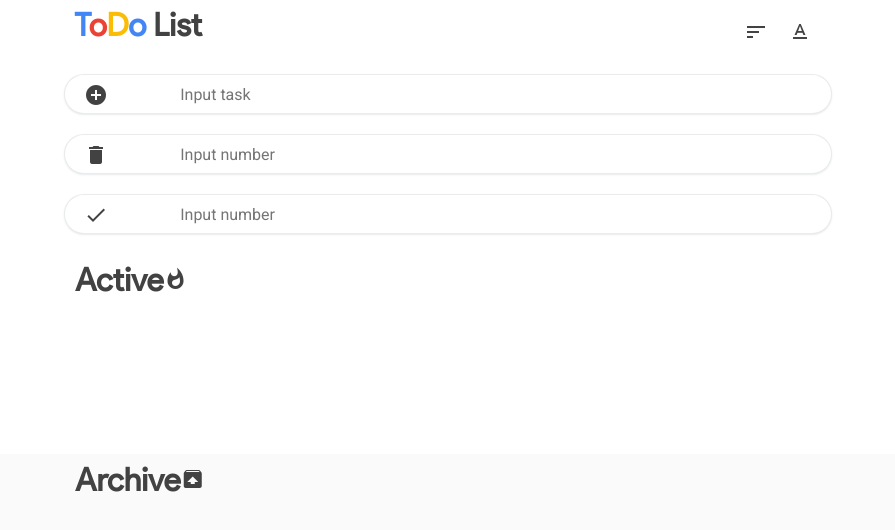
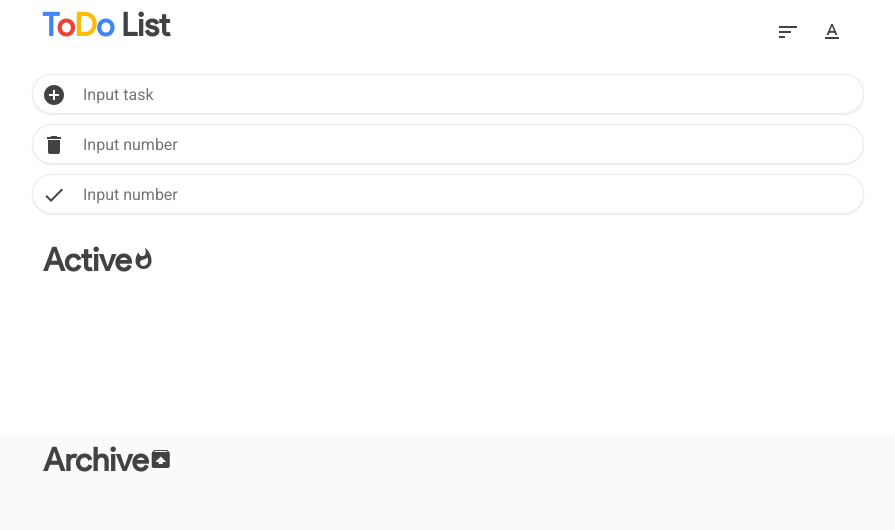
Before and after one commit to MobileLookFree/todolist, a plain HTML site: page index.html in a window 1280 px wide. Shown: the whole page, without its empty margins (192-1087 px from the left). Drawn offline with Linux system fonts and the light colour scheme.

Commit message:
button float fixes

```diff
--- a/style.css
+++ b/style.css
@@ -20,7 +20,7 @@ body{
 
 .container {
   min-width: 320px;
-  width: 60%;
+  width: 65%;
   margin: 0 auto;
   max-width: 1240px;
 }
@@ -88,8 +88,8 @@ a:hover{
 }
 
 button{
-    height: 64px;
-    width: 64px;
+    height: 44px;
+    width: 44px;
     color: #424242;
     text-decoration: none;
     border: 0px;
@@ -109,7 +109,7 @@ input{
     font-family: 'Roboto', sans-serif;
     margin-top: 10px;
     margin-bottom: 10px;
-    padding-left: 15%;
+    padding-left: 50px;
     height: 40px;
     width: 100%;
     font-size: 16px;
@@ -120,7 +120,7 @@ input{
     border-radius: 40px;
     box-sizing: border-box;
     outline: none;
-    display: inline-block;
+    display: block;
     position: relative;
 }
 
@@ -149,5 +149,5 @@ td{
     background-color: #FAFAFA;
     position: absolute;
     width: 100%;
-    min-height: 500px;
+    min-height: 600px;
 }
```
